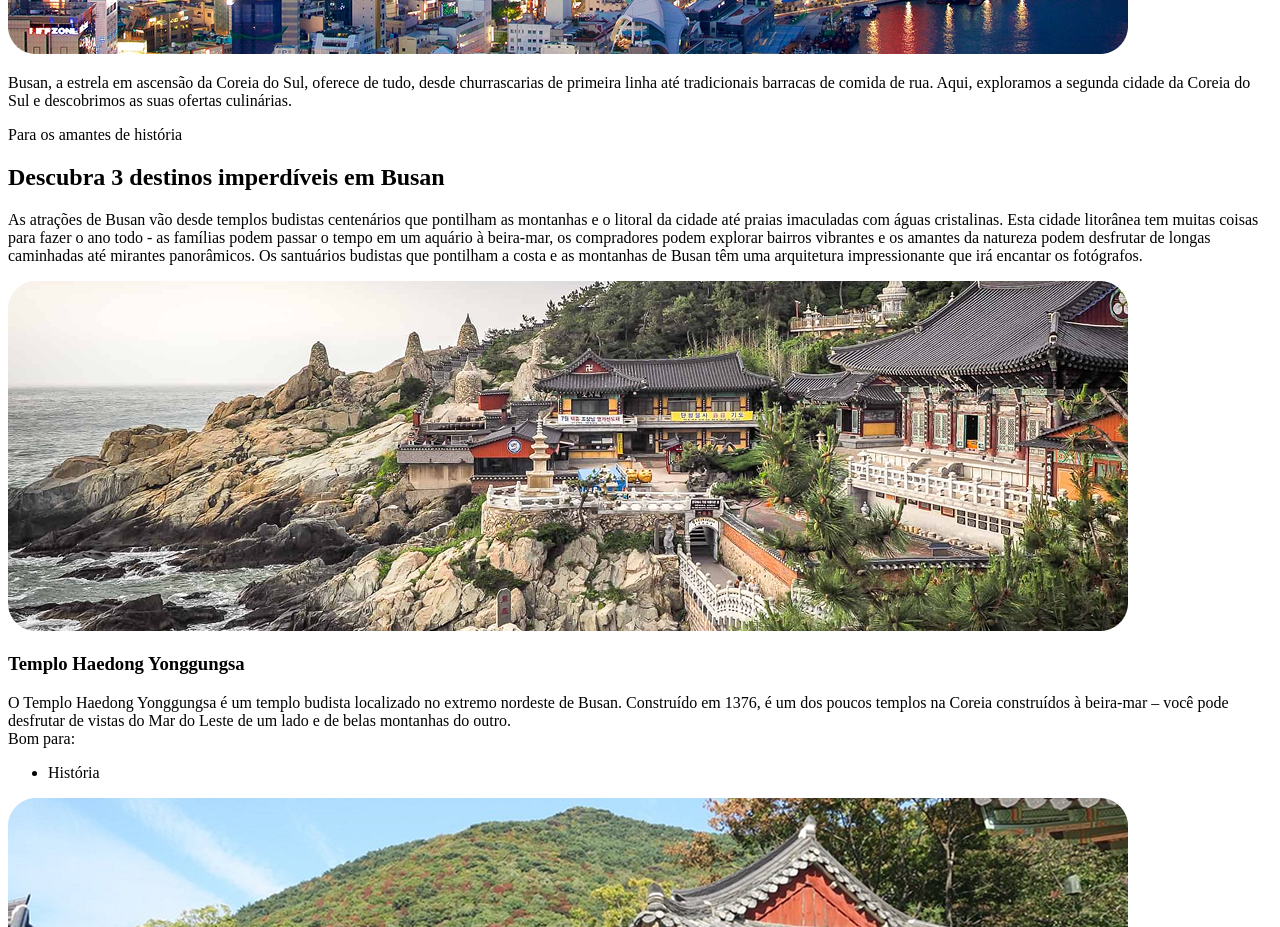
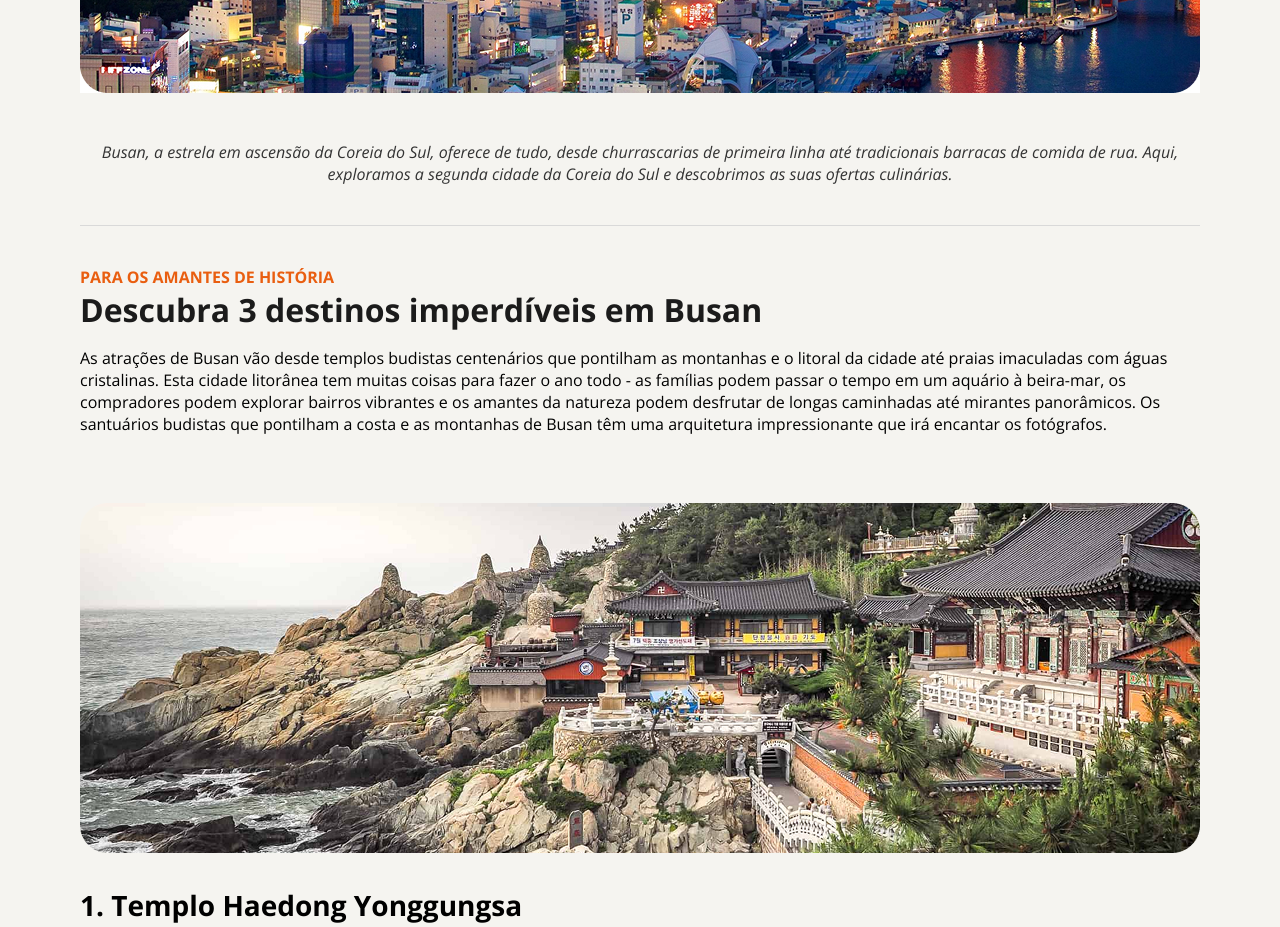
Before and after one commit to contatobrunoaparecido-afk/localturistico-desafio-pratico-rocketseat, a plain HTML site: page index.html in a window 1280 px wide. Shown: the part 720-1647 px from the top of the page. Drawn offline with nearby package versions, Linux system fonts and the light colour scheme.

Commit message:
adicionando toda parte do CSS (estilo na pagina )

```diff
--- a/assets/style.css
+++ b/assets/style.css
@@ -21,16 +21,126 @@
   --accent-purple: #591B98;
 
   /* ---------- Tipografia ---------- */
-    /* ---------- Tipografia: família ---------- */
+  /* ---------- Tipografia: família ---------- */
   --font-family: 'Open Sans', sans-serif;
 
   /* ---------- Tipografia: tamanhos ---------- */
   --font-size-h1: 36px;
   --font-size-h2: 32px;
   --font-size-h3: 28px;
-  --font-size-base: 16px; /* headline, paragraph e subtitle */
+  --font-size-base: 16px;
+  /* headline, paragraph e subtitle */
 
   /* ---------- Tipografia: pesos ---------- */
   --font-weight-regular: 400;
   --font-weight-bold: 700;
 }
+
+* {
+  background-color: var(--background-default);
+}
+
+.header {
+  max-width: 1120px;
+  margin: 40px auto;
+}
+
+h1 {
+  font-family: var(--font-family);
+  font-size: var(--font-size-h1);
+  font-weight: var(--font-weight-bold);
+  color: var(--text-primary);
+  margin: 7px auto;
+}
+
+h2 {
+  font-family: var(--font-family);
+  font-size: var(--font-size-h2);
+  font-weight: var(--font-weight-bold);
+  color: var(--text-primary);
+  margin: 0;
+}
+
+.description {
+  font-style: italic;
+  font-family: var(--font-family);
+  font-size: var(--font-size-base);
+  text-align: center;
+  color: var(--text-secondary);
+}
+
+hr {
+  border: none;
+  border-top: 1px solid var(--border-primary);
+  margin: 40px auto;
+  max-width: 1120px;
+
+}
+
+.section-0,
+.section-1,
+.section-2,
+.section-3 {
+  max-width: 1120px;
+  margin: 40px auto;
+}
+
+.section-0,
+.section-1,
+.section-2,
+.section-3>p {
+  font-family: var(--font-family);
+  font-size: var(--font-size-base);
+}
+
+h3 {
+  font-family: var(--font-family);
+  font-size: var(--font-size-h3);
+  font-weight: var(--font-weight-bold);
+  margin: 0;
+}
+
+.headline {
+  font-family: var(--font-family);
+  font-size: var(--font-size-base);
+  color: var(--accent-orange);
+  font-weight: var(--font-weight-bold);
+  text-transform: uppercase;
+  margin: 0;
+}
+
+.paragraph,
+li {
+  font-family: var(--font-family);
+  font-size: var(--font-size-base);
+}
+
+img {
+  margin: 28px auto;
+}
+
+.bom-para {
+  display: block;
+  font-weight: var(--font-weight-bold);
+  margin-top: 20px;
+}
+
+.accent-blue {
+  color: var(--accent-blue);
+  font-weight: var(--font-weight-bold);
+}
+
+.accent-pink {
+  color: var(--accent-pink);
+  font-weight: var(--font-weight-bold);
+}
+
+.accent-orange {
+  color: var(--accent-orange);
+  font-weight: var(--font-weight-bold);
+}
+
+.accent-purple {
+  color: var(--accent-purple);
+  font-weight: var(--font-weight-bold);
+}
--- a/index.html
+++ b/index.html
@@ -14,18 +14,19 @@
 
 <body>
   <header>
-    <div>
+    <div class="header">
       <p class="headline">Sua próxima viagem:</p>
       <h1>Conheça Busan</h1>
       <img src="./assets/img/image-home.jpg" alt="imagem-busan">
-      <p>Busan, a estrela em ascensão da Coreia do Sul, oferece de tudo, desde churrascarias de primeira linha até
+      <p class="description">Busan, a estrela em ascensão da Coreia do Sul, oferece de tudo, desde churrascarias de primeira linha até
         tradicionais barracas de comida de rua. Aqui, exploramos a segunda cidade da Coreia do Sul e descobrimos as suas
         ofertas culinárias.</p>
     </div>
   </header>
+  <hr>
   <main>
     <section>
-      <div>
+      <div class="section-0">
         <p class="headline">Para os amantes de história</p>
         <h2>Descubra 3 destinos imperdíveis em Busan</h2>
         <p>As atrações de Busan vão desde templos budistas centenários que pontilham as montanhas e o litoral da cidade
@@ -37,43 +38,43 @@
       </div>
       <div class="section-1">
         <img src="./assets/img/templo-haedong.png" alt="">
-        <h3>Templo Haedong Yonggungsa </h3>
-        <p>O Templo Haedong Yonggungsa é um templo budista localizado no extremo nordeste de Busan. Construído em 1376,
+        <h3>1. Templo Haedong Yonggungsa </h3>
+        <p class="paragraph">O Templo Haedong Yonggungsa é um templo budista localizado no extremo nordeste de Busan. Construído em 1376,
           é um dos poucos templos na Coreia construídos à beira-mar – você pode desfrutar de vistas do Mar do Leste de
           um lado e de belas montanhas do outro.
           <br>
-          <span>Bom para:</span>
+          <span class="bom-para">Bom para:</span>
         <ul>
-          <li>História</li>
+          <li class="accent-blue">História</li>
         </ul>
         </p>
       </div>
       <div class="section-2">
         <img src="./assets/img/templo-beomeo-sa.png" alt="">
-        <h3>Templo Beomeo-sa</h3>
-        <p>O Templo Beomeo-sa é um dos maiores santuários da Coreia do Sul. Ele está localizado no alto da borda leste
+        <h3>2. Templo Beomeo-sa</h3>
+        <p class="paragraph">O Templo Beomeo-sa é um dos maiores santuários da Coreia do Sul. Ele está localizado no alto da borda leste
           da montanha Geumjeongsa e fica distante da agitação da cidade. O Daeungjeon Hall do templo é um exemplo bem
           preservado da arquitetura da Dinastia Joseon.
           <br>
-          <span>Bom para:</span>
+          <span class="bom-para">Bom para:</span>
         <ul>
-          <li>História</li>
+          <li class="accent-blue">História</li>
         </ul>
         </p>
       </div>
       <div class="section-3">
         <img src="./assets/img/parque.png" alt="">
-        <h3>Parque Yongdusan</h3>
-        <p>O Parque Yongdusan, localizado no centro de Busan, abriga alguns dos monumentos mais importantes da cidade.
+        <h3>3. Parque Yongdusan</h3>
+        <p class="paragraph">O Parque Yongdusan, localizado no centro de Busan, abriga alguns dos monumentos mais importantes da cidade.
           Você pode ver vistas espetaculares do topo da Torre Busan, de 120 metros de altura. O parque tem 2 museus –
           confira os instrumentos musicais tradicionais no Museum of World Folk Instruments e mais de 80 veleiros
           coreanos no Exhibition Hall of World Model Boats.
           <br>
-          <span>Bom para:</span>
+          <span class="bom-para">Bom para:</span>
         <ul>
-          <li>Casais</li>
-          <li>Famílias</li>
-          <li>Orçamento</li>
+          <li class="accent-purple">Casais</li>
+          <li class="accent-pink">Famílias</li>
+          <li class="accent-orange">Orçamento</li>
         </ul>
         </p>
       </div>
```
